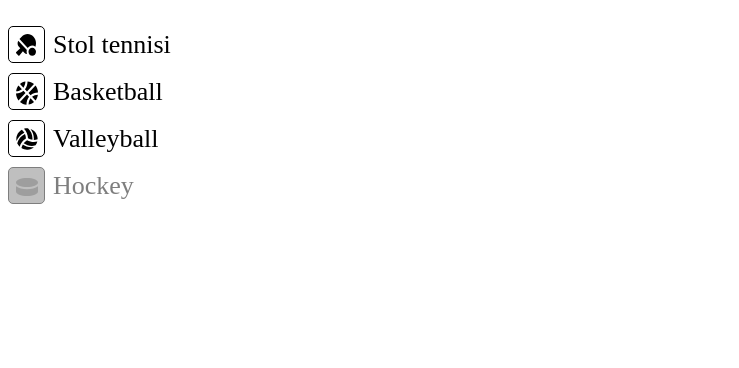
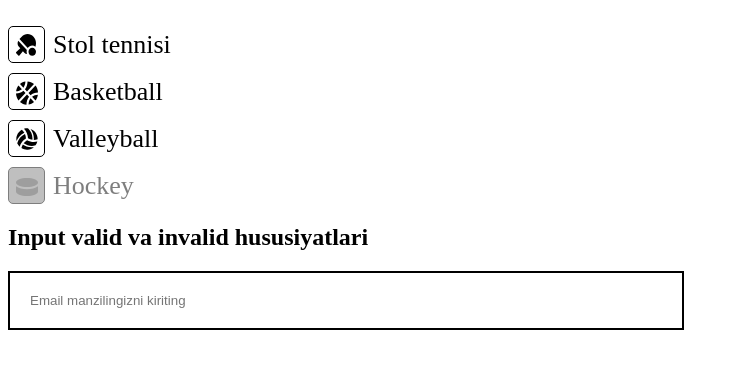
Before and after one commit to Andarov/css, a plain HTML site: page 11/index.html in a window 1280 px wide. Shown: the part 82-450 px from the top of the page, without its empty margins (0-739 px from the left). Drawn offline with Linux system fonts and the light colour scheme.

Commit message:
Add input valid and valid styles

```diff
--- a/11/css/main.css
+++ b/11/css/main.css
@@ -79,3 +79,17 @@ body {
 svg {
     padding: 7px;
 }
+
+.text {
+    width: 50%;
+    padding: 20px;
+    border: 2px solid black;
+}
+
+.text:valid {
+    border: 2px solid green;
+}
+
+.text:not(:placeholder-shown):invalid {
+    border: 2px solid red;
+}
--- a/11/index.html
+++ b/11/index.html
@@ -55,5 +55,13 @@
         </label>
     </form>
 
+    <section>
+        <h2>Input valid va invalid hususiyatlari</h2>
+
+        <form>
+            <input class="text" type="email" placeholder="Email manzilingizni kiriting" required>
+        </form>
+    </section>
+
 </body>
 </html>
```
